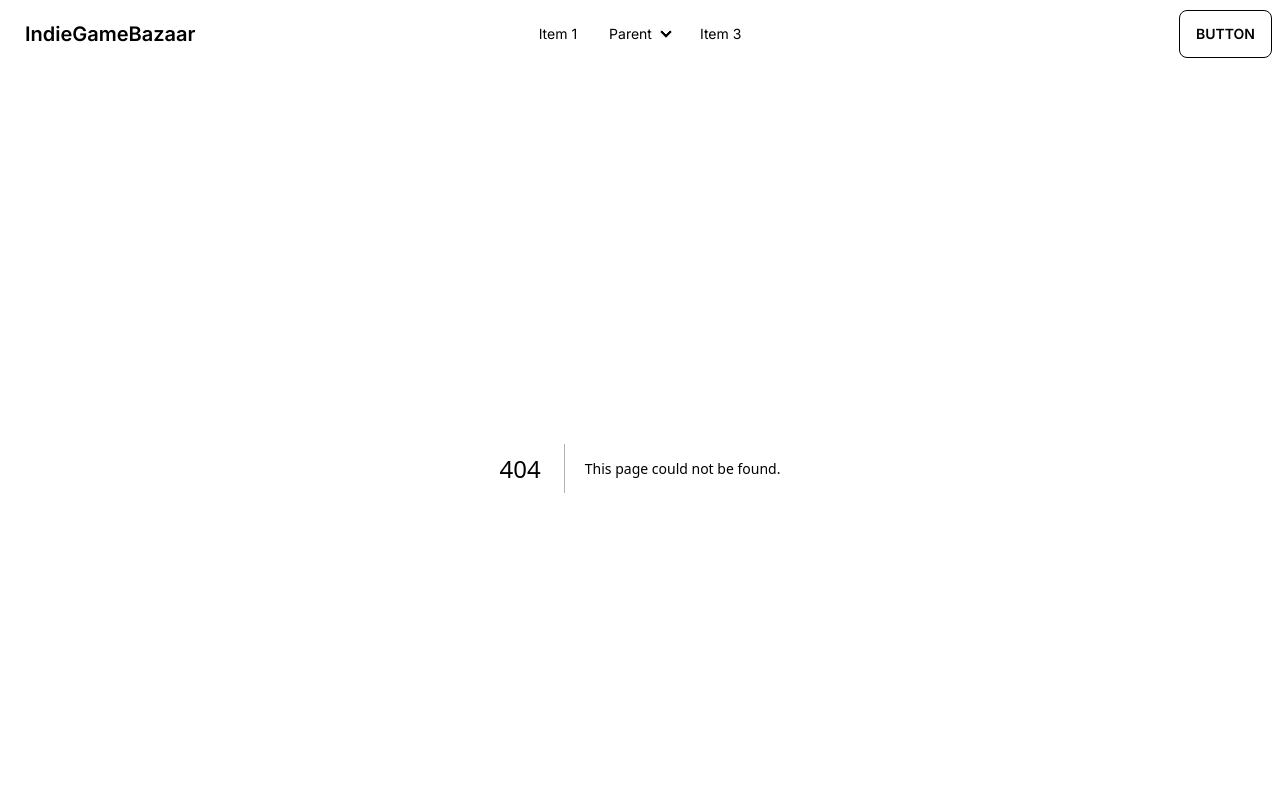
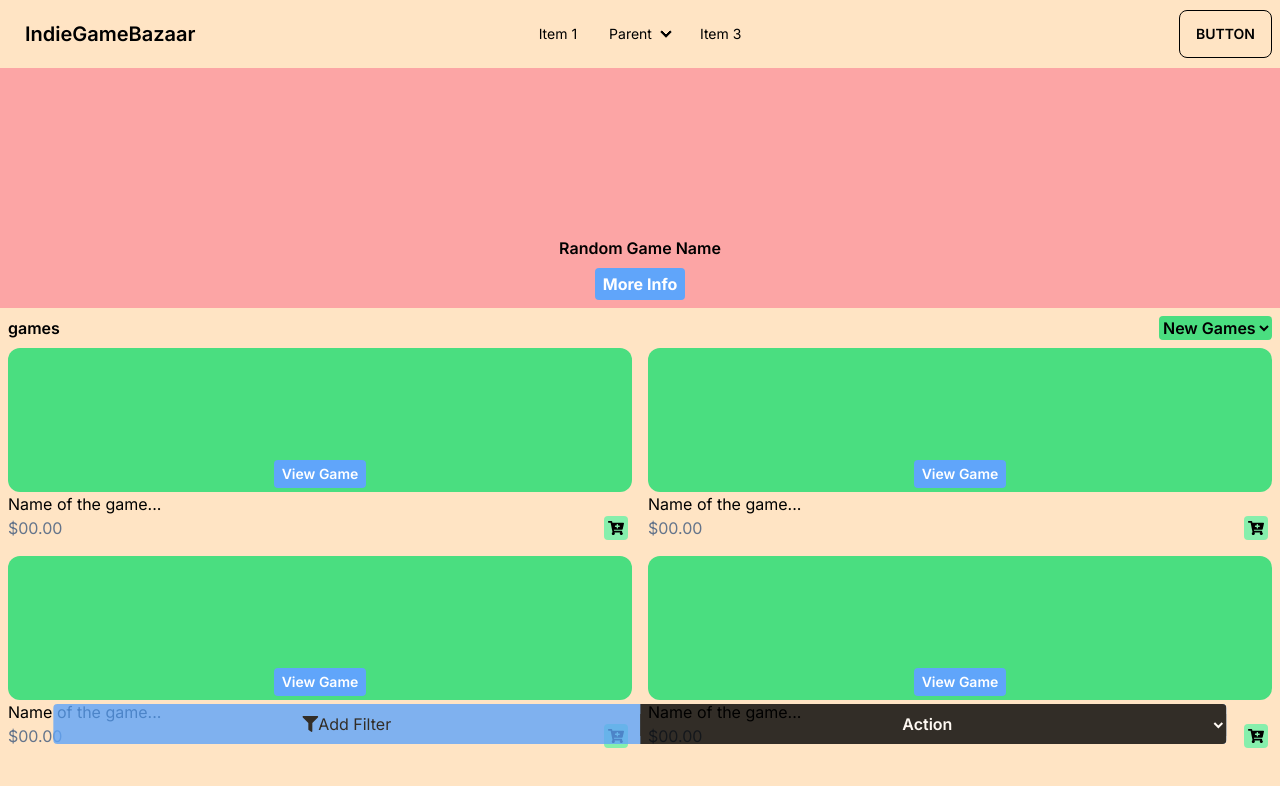
Before and after one commit to wesleywil/game-store, a Next.js app: page /store in a window 1280 px wide. Before the commit this address had no page. Shown: the top 786 px of the page. Built offline with nearby package versions, Linux system fonts and the light colour scheme.

Commit message:
added store page and all components used in the store page

```diff
--- /dev/null
+++ b/src/app/store/page.tsx
@@ -0,0 +1,24 @@
+import FeatureGame from "@/components/featured_game/featured_game.component";
+import GameList from "@/components/game_item/game_item.component";
+import GameListFilter from "@/components/game_list_filter/game_list_filter.component";
+import GameSelectorListWidget from "@/components/game_selector_list_widget/game_selector_list_widget.component";
+
+export default function Store() {
+  return (
+    <>
+      {" "}
+      <FeatureGame />
+      <div className="flex flex-col gap-2">
+        <GameSelectorListWidget />
+        <div className="mb-2 px-2 grid grid-cols-2 gap-4 justify-center">
+          <GameList />
+          <GameList />
+          <GameList />
+          <GameList />
+        </div>
+
+        <GameListFilter />
+      </div>
+    </>
+  );
+}
--- /dev/null
+++ b/src/components/featured_game/featured_game.component.tsx
@@ -0,0 +1,14 @@
+const FeatureGame = () => {
+  return (
+    <div className="w-full h-[30vh] py-2 flex flex-col items-center justify-end bg-red-300">
+      <div className="flex flex-col items-center">
+        <h1 className="mb-2 font-semibold">Random Game Name</h1>
+        <button className="px-2 py-1 bg-blue-400 text-white font-bold rounded">
+          More Info
+        </button>
+      </div>
+    </div>
+  );
+};
+
+export default FeatureGame;
--- /dev/null
+++ b/src/components/game_item/game_item.component.tsx
@@ -0,0 +1,24 @@
+import { FaCartPlus } from "react-icons/fa";
+
+const GameList = () => {
+  return (
+    <div className="flex flex-col">
+      <div className="h-36 h-36 py-1 flex flex-col items-center justify-end bg-green-400 rounded-xl">
+        <button className="px-2 py-1 bg-blue-400 text-sm text-white font-semibold rounded">
+          View Game
+        </button>
+      </div>
+      <div className="flex flex-col">
+        <h1>Name of the game...</h1>
+        <div className="flex justify-between">
+          <h2 className="text-slate-500">$00.00</h2>
+          <div className="mr-1 p-1 bg-green-300 text-blue rounded">
+            <FaCartPlus />
+          </div>
+        </div>
+      </div>
+    </div>
+  );
+};
+
+export default GameList;
--- /dev/null
+++ b/src/components/game_list_filter/game_list_filter.component.tsx
@@ -0,0 +1,28 @@
+import { FaFilter } from "react-icons/fa";
+
+const GameListFilter = () => {
+  return (
+    <div
+      draggable
+      className="absolute w-11/12 bg-blue-400 top-[88%] opacity-80 left-1/2 transform -translate-x-1/2 rounded overflow-hidden"
+    >
+      <div className="grid grid-cols-2">
+        <div className="  flex items-center justify-center">
+          <span>
+            <FaFilter />
+          </span>
+          <h1>Add Filter</h1>
+        </div>
+        <div className="py-2 h-full bg-black">
+          <select className="w-full bg-black text-center text-white font-semibold">
+            <option value="action">Action</option>
+            <option value="rpg">Rpg</option>
+            <option value="strategy">Strategy</option>
+          </select>
+        </div>
+      </div>
+    </div>
+  );
+};
+
+export default GameListFilter;
--- /dev/null
+++ b/src/components/game_selector_list_widget/game_selector_list_widget.component.tsx
@@ -0,0 +1,14 @@
+const GameSelectorListWidget = () => {
+  return (
+    <div className="mt-2 px-2 flex justify-between ">
+      <h1 className="font-semibold">games</h1>
+      <select className="bg-green-400 font-semibold rounded">
+        <option value="new_games">New Games</option>
+        <option value="top_sellers">Top Sellers</option>
+        <option value="top_rated">Top Rated</option>
+      </select>
+    </div>
+  );
+};
+
+export default GameSelectorListWidget;
```
